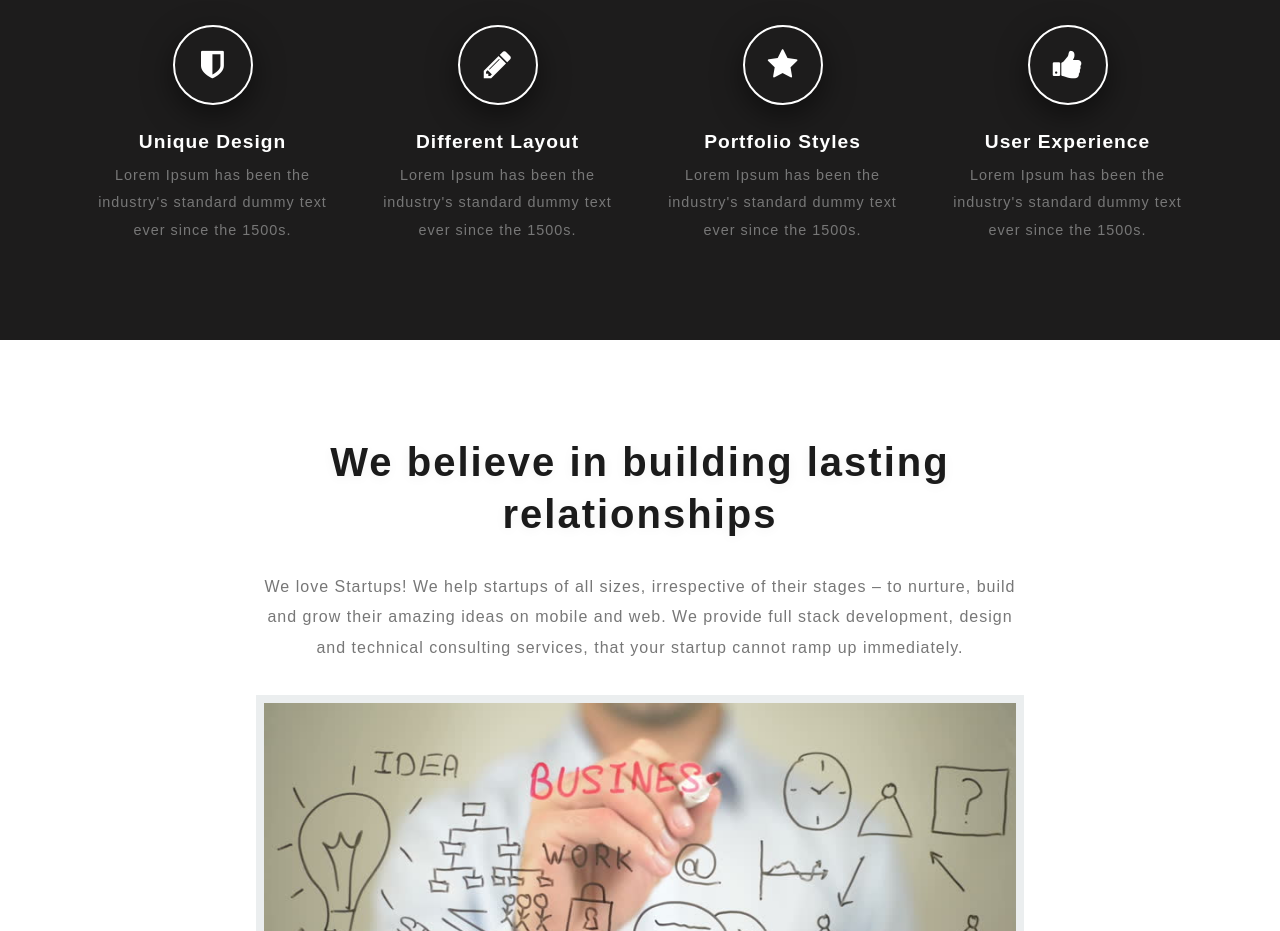
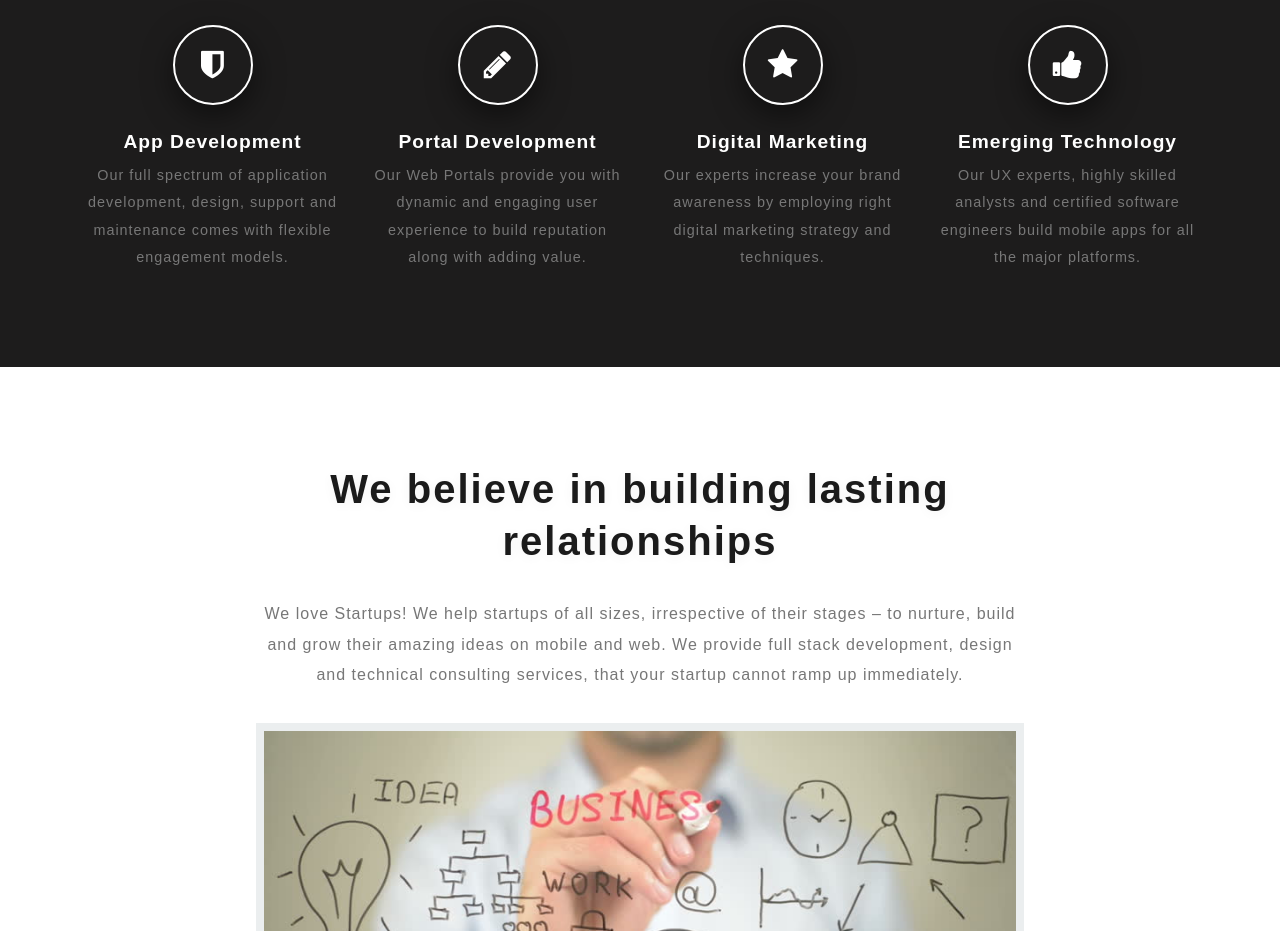
Before and after one commit to hashinout/hashinout.github.io, a plain HTML site: page index.html in a window 1280 px wide. Shown: the part 2000-2931 px from the top of the page. Drawn offline with Linux system fonts and the light colour scheme.

Commit message:
almost done

```diff
--- a/index.html
+++ b/index.html
@@ -219,23 +219,23 @@
 				<div class="ser-first">
 					<div class="col-md-3 ser-first-grid text-center">
 						<span class="fa fa-shield" aria-hidden="true"></span>
-						<h3>Unique Design</h3>
-						<p>Lorem Ipsum has been the industry's standard dummy text ever since the 1500s.</p>
+						<h3>App Development</h3>
+						<p>Our full spectrum of application development, design, support and maintenance comes with flexible engagement models.</p>
 					</div>
 					<div class="col-md-3 ser-first-grid text-center">
 						<span class="fa fa-pencil" aria-hidden="true"></span>
-						<h3>Different Layout</h3>
-						<p>Lorem Ipsum has been the industry's standard dummy text ever since the 1500s.</p>
+						<h3>Portal Development</h3>
+						<p>Our Web Portals provide you with dynamic and engaging user experience to build reputation along with adding value.</p>
 					</div>
 					<div class="col-md-3 ser-first-grid text-center">
 						<span class="fa fa-star" aria-hidden="true"></span>
-						<h3>Portfolio Styles</h3>
-						<p>Lorem Ipsum has been the industry's standard dummy text ever since the 1500s.</p>
+						<h3>Digital Marketing</h3>
+						<p>Our experts increase your brand awareness by employing right digital marketing strategy and techniques.</p>
 					</div>
 					<div class="col-md-3 ser-first-grid text-center">
 						<span class="fa fa-thumbs-up" aria-hidden="true"></span>
-						<h3>User Experience</h3>
-						<p>Lorem Ipsum has been the industry's standard dummy text ever since the 1500s.</p>
+						<h3>Emerging Technology</h3>
+						<p>Our UX experts, highly skilled analysts and certified software engineers build mobile apps for all the major platforms.</p>
 					</div>
 					<div class="clearfix"></div>
 				</div>
```
